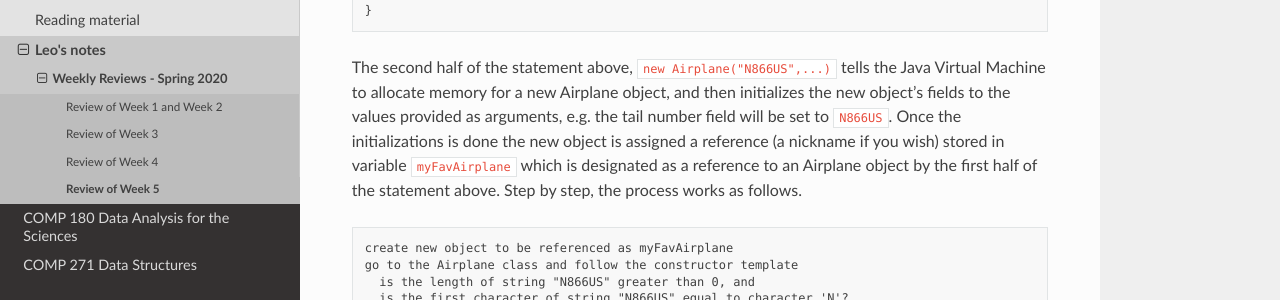
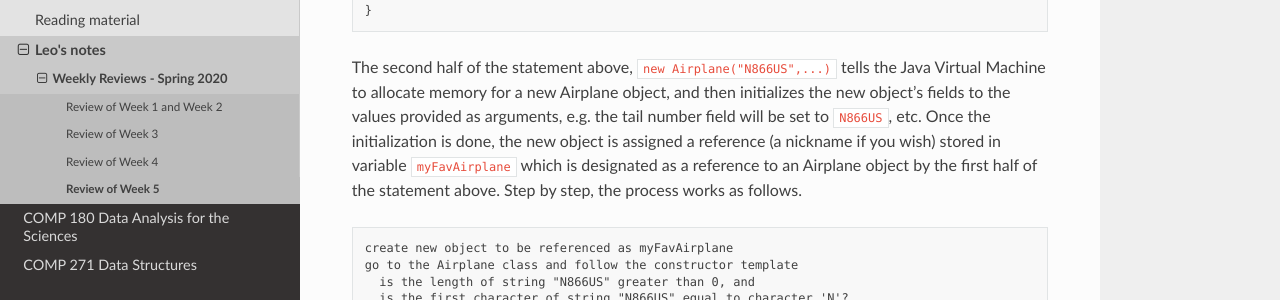
Before and after one commit to sleepyjaree/cdp, a Sphinx documentation site: the page built from source/COMP170/2020Spring/week5.rst, in a window 1280 px wide and 900 px high, scrolled down 4204 px. Shown: the part 240-540 px from the top of the window. Built offline with Sphinx 7.4.7 and the Read the Docs theme 2.0.0, drawn with Linux system fonts in a browser that asks for light colours.

Commit message:
wrapping discussion about the Flying project and classes

```diff
--- a/source/COMP170/2020Spring/week5.rst
+++ b/source/COMP170/2020Spring/week5.rst
@@ -187,7 +187,7 @@ What happens when the constructor method above is invoked from a method outside
    ...
    }
 
-The second half of the statement above, ``new Airplane("N866US",...)`` tells the Java Virtual Machine to allocate memory for a new Airplane object, and then initializes the new object's fields to the values provided as arguments, e.g. the tail number field will be set to ``N866US``. Once the initializations is done the new object is assigned a reference (a nickname if you wish) stored in variable ``myFavAirplane`` which is designated as a reference to an Airplane object by the first half of the statement above. Step by step, the process works as follows. ::
+The second half of the statement above, ``new Airplane("N866US",...)`` tells the Java Virtual Machine to allocate memory for a new Airplane object, and then initializes the new object's fields to the values provided as arguments, e.g. the tail number field will be set to ``N866US``, etc. Once the initialization is done, the new object is assigned a reference (a nickname if you wish) stored in variable ``myFavAirplane`` which is designated as a reference to an Airplane object by the first half of the statement above. Step by step, the process works as follows. ::
 
 
    create new object to be referenced as myFavAirplane
```
